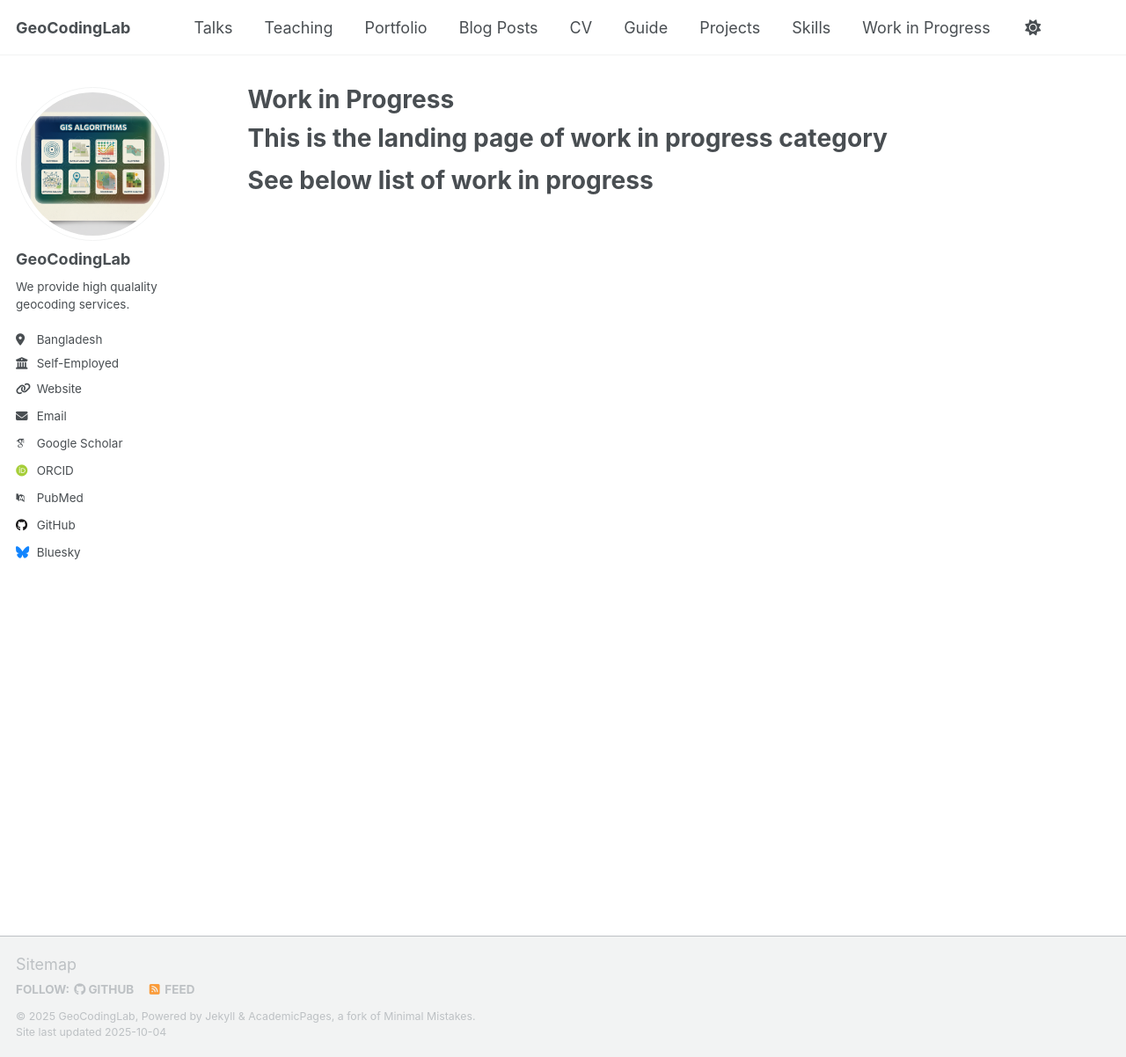
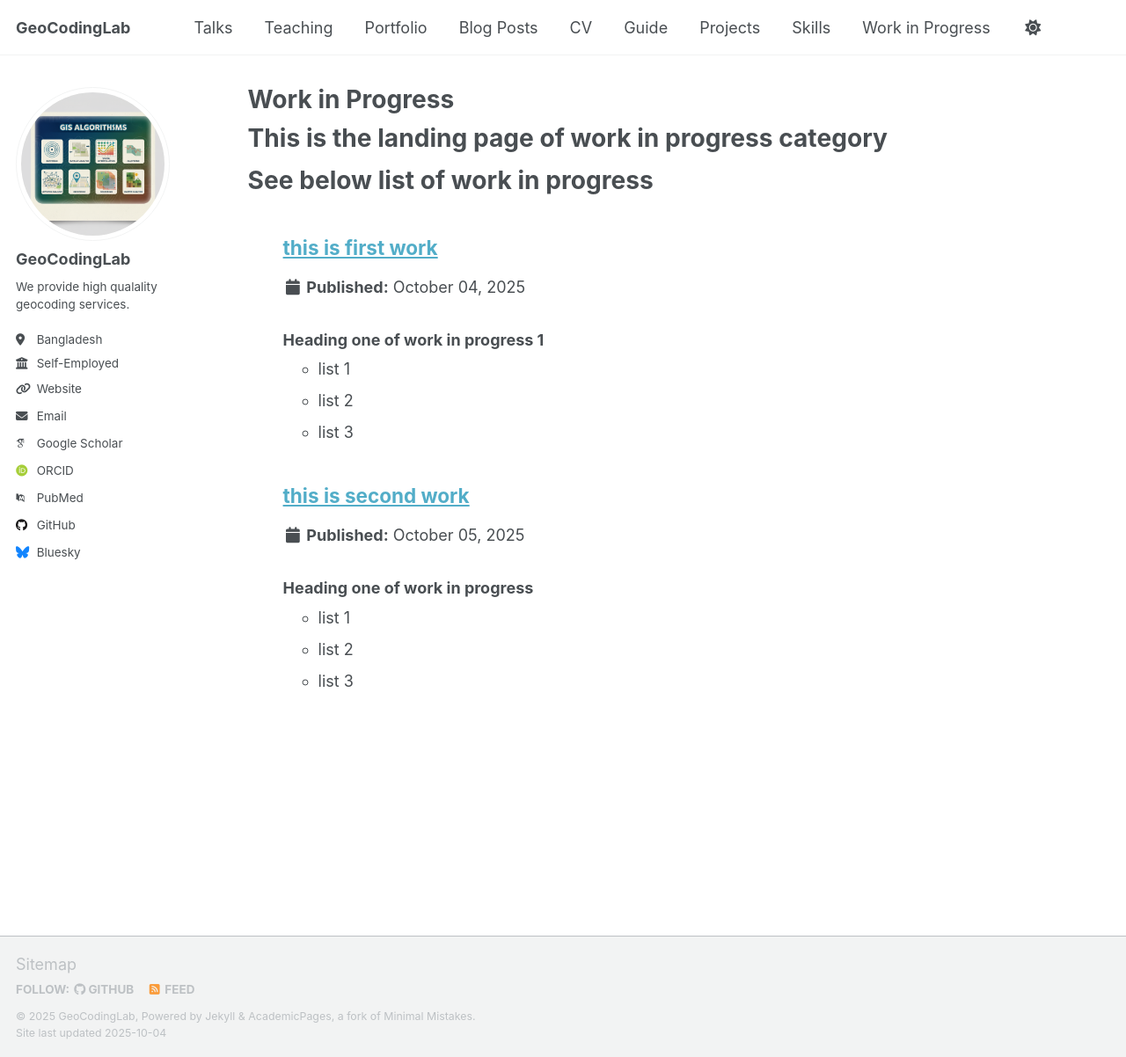
Before and after one commit to ramiz-moktader/portfolio-template-test, a Jekyll site: the page built from _pages/workinprogress.md, in a window 1280 px wide and 1202 px high. Shown: the whole window at 88% size. Built offline with Jekyll 4.4.1, drawn with Linux system fonts in a browser that asks for light colours; some web fonts are replaced; a script that is not in the unit is left out.

Commit message:
fixing work in progress pages

```diff
--- a/_pages/workinprogress.md
+++ b/_pages/workinprogress.md
@@ -10,7 +10,7 @@ author_profile: true
 See below list of work in progress
 ===
 
-{% include base_path %}
-{% for item in site.workinprogress %}
-  {% include archive-single.html type="grid" %}
-{% endfor %}
+<ul> {% include base_path %}
+{% for post in site.workinprogress %}
+  {% include archive-single.html %}
+{% endfor %} </ul>
```
